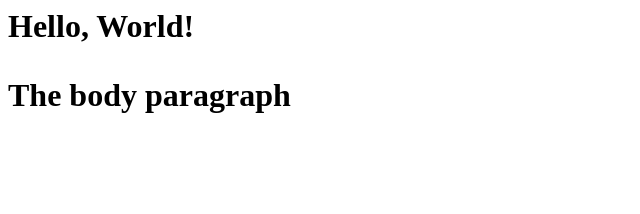
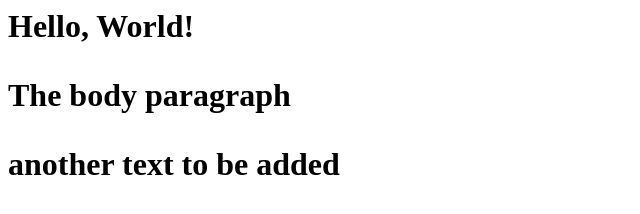
Before and after one commit to Khaled-Hamouda/Khaled-Hamouda-First-DGPH, a plain HTML site: page index.html in a window 1280 px wide. Shown: the whole page, without its empty margins (0-640 px from the left). Drawn offline with Linux system fonts and the light colour scheme.

Commit message:
another text

```diff
--- a/index.html
+++ b/index.html
@@ -5,5 +5,6 @@
    <body>
       <h1>Hello, World!</p>
       <p>The body paragraph</p>
+      <p>another text to be added</p>
    </body>
 </html>
```
